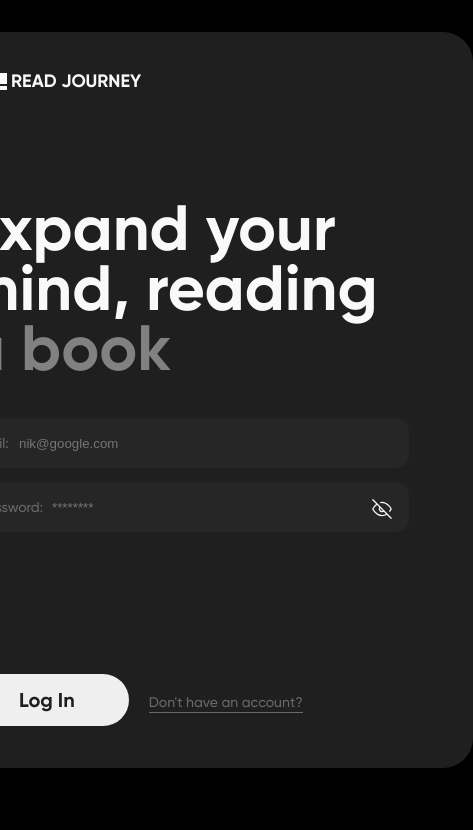
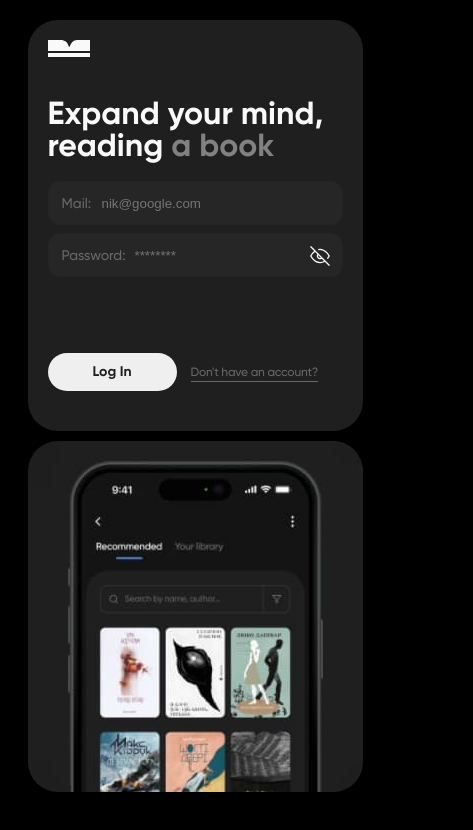
Before and after one commit to Nikolas1790/read-journey, a React (Create React App) app: page /read-journey/login in a window 390 px wide. Shown: the top 830 px of the page, 473 px wide, since content can reach past the window. Built offline with nearby package versions, Linux system fonts and the light colour scheme.

Commit message:
responsive-login-register

```diff
--- a/src/components/App.jsx
+++ b/src/components/App.jsx
@@ -1,4 +1,4 @@
-import {  Navigate, Route, Routes } from 'react-router-dom';
+import {  Navigate, Route, Routes, useLocation } from 'react-router-dom';
 import { lazy, useEffect } from 'react';
 import Layout from './Layout/Layout';
 import { ToastContainer } from "react-toastify";
@@ -20,10 +20,13 @@
 export const App = () => {
   const dispatch = useDispatch();
   const { isRefreshing } = useAuth();
+  const location = useLocation();
 
   useEffect(() => {
+    if(location.pathname !== '/register' || location.pathname !== '/login'){
     dispatch(refreshUser());
-  }, [dispatch]);
+    }
+  }, [dispatch, location.pathname]);
 
   return isRefreshing ? (
     <Loader />
--- a/src/components/ImgAuthorization/ImgAuthorization.jsx
+++ b/src/components/ImgAuthorization/ImgAuthorization.jsx
@@ -1,11 +1,15 @@
 import desctopImg from '../../img/fon/desctop-block.jpg';
 import desctopImg2x from '../../img/fon/desctop-block@2x.jpg';
+import mobileImg from '../../img/fon/mob-block.jpg';
+import mobileImg2x from '../../img/fon/mob-block@2x.jpg';
 import { Img } from './ImgAuthorization.styled';
 
 export default function ImgAutorization() {
   return (
       <picture>
-        <source srcSet={desctopImg2x} media="(min-resolution: 192dpi)" />
+        <source srcSet={`${mobileImg} 1x, ${mobileImg2x} 2x`} media="(max-width: 767px)" />
+        <source srcSet={`${desctopImg} 1x, ${desctopImg2x} 2x`} media="(min-width: 1440px)" />
+        {/* <source srcSet={desctopImg2x} media="(min-resolution: 192dpi)" /> */}
         <Img src={desctopImg} alt="register img" />
       </picture>
   );
--- a/src/components/ImgAuthorization/ImgAuthorization.styled.js
+++ b/src/components/ImgAuthorization/ImgAuthorization.styled.js
@@ -1,7 +1,16 @@
 import styled from 'styled-components'
 
 export const Img = styled.img`
-  max-width: 100%;
-  height: 736px;
+  display: block;
   border-radius: 30px;
+
+  @media (min-width: 768px) {
+    display: none;
+  }
+
+  @media (min-width: 1440px) {
+    display: block;
+    max-width: 100%;
+    height: 736px;
+  }
 `
--- a/src/components/Logo/Logo.jsx
+++ b/src/components/Logo/Logo.jsx
@@ -1,5 +1,5 @@
 import sprite from '../../img/sprite.svg';
-import {  LogoLink } from "./Logo.styled";
+import {  LogoLink, LogoName } from "./Logo.styled";
 
 export default function Logo() {
   return (
@@ -7,7 +7,7 @@
         <svg width={42} height={17}>
             <use href={`${sprite}#icon-Logo`} />
         </svg>
-        <p>READ JOURNEY</p>
+        <LogoName>READ JOURNEY</LogoName>
       </LogoLink >
   );
 };
--- a/src/components/Logo/Logo.styled.js
+++ b/src/components/Logo/Logo.styled.js
@@ -8,3 +8,10 @@
   font-weight: 700;
   line-height: 1;
 `;
+
+export const LogoName = styled.p`
+display: none;
+  @media (min-width: 768px) {
+    display: block;
+  }
+`;
--- a/src/components/LogoTitleBlock/LogoTitleBlock.styled.js
+++ b/src/components/LogoTitleBlock/LogoTitleBlock.styled.js
@@ -2,17 +2,30 @@
 import styled from 'styled-components'
 
 export const LogoTitleConteiner = styled.div`
-  margin-bottom: 40px;
+  margin-bottom: 20px;
+  @media (min-width: 768px) {
+    margin-bottom: 40px;
+  }
 `
 export const LogoConteiner = styled.div`
-  margin-bottom: 108px;
+  margin-bottom: 40px;
+  @media (min-width: 768px) {
+    margin-bottom: 108px;
+  }
 `
 
 export const Title = styled.h2`
-  width: 444px;
-  font-size: 64px;
+  /* width: 444px; */
+  font-size: 32px;
   font-weight: 700;
-  line-height: 0.94;
+  line-height: 1;
+
+  @media (min-width: 768px) {
+    width: 444px;
+    font-size: 64px;
+    /* font-weight: 700;   */
+    line-height: 0.94;
+  }
 `;
 
 export const TitleSpan = styled.span`
--- a/src/components/RegisterAndLogin/RegisterAndLogin.styled.js
+++ b/src/components/RegisterAndLogin/RegisterAndLogin.styled.js
@@ -4,62 +4,111 @@
 
 export const Container = styled.div`
   display: flex;
-  gap: 16px;
+  gap: 10px;
+  align-items: center;
   justify-content: center ;
-  padding: 32px;
+  flex-direction: column;
+  padding: 20px;
+
+  @media (min-width: 768px) {
+    gap: 16px;
+    flex-direction: row;
+    justify-content: center ;
+    padding: 32px;
+  }
 `
 export const FormBlock = styled.div`
-  width:600px;
-  height: 736px;
+  width:335px;
+  height: 411px;
   background: ${color.blackLight};
   border-radius: 30px;
-  padding: 40px 64px;
+  padding: 20px 20px 40px 20px;
+
+  @media (min-width: 768px) {
+    width:704px;
+    height: 960px;
+    padding: 40px 64px;
+  }
+  @media (min-width: 1440px) {
+    width:600px;
+    height: 736px;
+  }
 `
 
 ///////////////////////////////////////////////////////////
 export const FormConteiner = styled.div`
   display:flex;
   flex-direction: column;
-  gap: 14px;
+  gap: 8px;
+
+  @media (min-width: 768px) {
+    gap: 14px;
+  }
 `;
 
 export const FormFields = styled.div`
   display: flex;
   flex-direction: column;
   justify-content: space-between;
-  height: 308px;
+  height: 210px;
+
+  @media (min-width: 768px) {
+    height: 308px;
+  }
+
 `;
 
 export const FormFieldConteiner = styled.div`
   position:relative;
+  width: 295x;
+  @media (min-width: 768px) {
+    width: 472px;
+  }
 `;
 
 export const FormFieldLabel = styled.label`
   position:absolute;
-  top: 16px;
+  top: 13px;
   left: 14px;
   color: ${color.gryeLight};
+  @media (min-width: 768px) {
+    top: 16px;
+  }
 `;
 
 export const FormField = styled(Field)`
-  width: 100%;
-  height: 50px;
+  /* width: 100%; */
+  width: 295px;
+
+  height: 44px;
   border: 1px solid	${(props) => (props.error === "true" ? "red" : "rgba(18, 20, 23, 0.1)")};
   border-radius: 12px;
-  padding: 16px 14px 16px 65px;
+  padding: 14px;
   padding-left: ${(props) => props.paddingleft || '65px'};
   outline: none;
   color: ${color.whitePrimary};
   background: ${color.gryeBlack};
+
+  @media (min-width: 768px) {
+    width: 472px;
+    height: 50px;
+    padding: 16px 14px 16px 65px;
+  }
+
 `;
 
 export const EyeSvg = styled.svg`
   position: absolute;
-  top: 17px;
-  right: 17px;
+  top: 13px;
+  right: 13px;
   cursor: pointer;
   stroke: ${color.blackPrimary};
   fill: none;
+
+  @media (min-width: 768px) {
+    top: 17px;
+    right: 17px;
+  }
 `;
 
 //////////////////////////////////////////////////////////////////////
--- a/src/components/SubmitBlockAutorization/SubmitBlockAutorization.styled.js
+++ b/src/components/SubmitBlockAutorization/SubmitBlockAutorization.styled.js
@@ -10,12 +10,12 @@
   border-radius: 30px;
   color: ${color.blackLight};
   background: ${color.darkGgeen};
-  font-size: 20px;
+  font-size: 14px;
   font-weight: 700;
   line-height: 1;
-  margin-right: 20px;
-  padding: 16px 54px;
-
+  margin-right: 14px;
+  /* padding: 12px 29px; */
+  padding:${(props) => (props.log === 'login' ? "12px 45px" : "12px 29px")};
   transition: color 0.3s linear, background 0.3s linear;
 
   &:hover,
@@ -24,12 +24,20 @@
     background: ${color.blackLight};
     box-shadow: 0 0 0 2px ${color.whiteLightTranslucent};
   }
+
+  @media (min-width: 768px) {
+    font-size: 20px;
+    margin-right: 20px;
+    padding: 16px 54px;
+  }
 `;
 
 export const LinkTo = styled(NavLink)`
   position: relative;
+  font-weight: 500;
+  font-size: 12px;
+  letter-spacing: -0.2px;
   color: ${color.gryeLight};
-  font-weight: 500;
   transition: color 0.3s linear;
 
   &::after {
@@ -50,4 +58,8 @@
       background: ${color.whitePrimary};
     }
   }
+  @media (min-width: 768px) {
+    font-size: 14px;
+  }
+
 `;
--- a/src/components/SubmitBlockAutorization/SubmitBlockLogin.jsx
+++ b/src/components/SubmitBlockAutorization/SubmitBlockLogin.jsx
@@ -3,7 +3,7 @@
 export default function SubmitBlockLogin() {
   return (
     <SubmitBlock>
-      <FormBtn type="submit">Log In</FormBtn>
+      <FormBtn type="submit" log='login'>Log In</FormBtn>
       <LinkTo to="/register" >
         Don't have an account?
       </LinkTo>
--- a/src/redux/books/operations.js
+++ b/src/redux/books/operations.js
@@ -82,6 +82,7 @@
       const response = await axios.delete(`/books/reading?bookId=${data.bookId}&readingId=${data.readingId}` );
       return response.data;
     } catch (e) {
+      toast.error("Oops, try deleting again")
       return thunkAPI.rejectWithValue(e.message);
     }
 });
```
